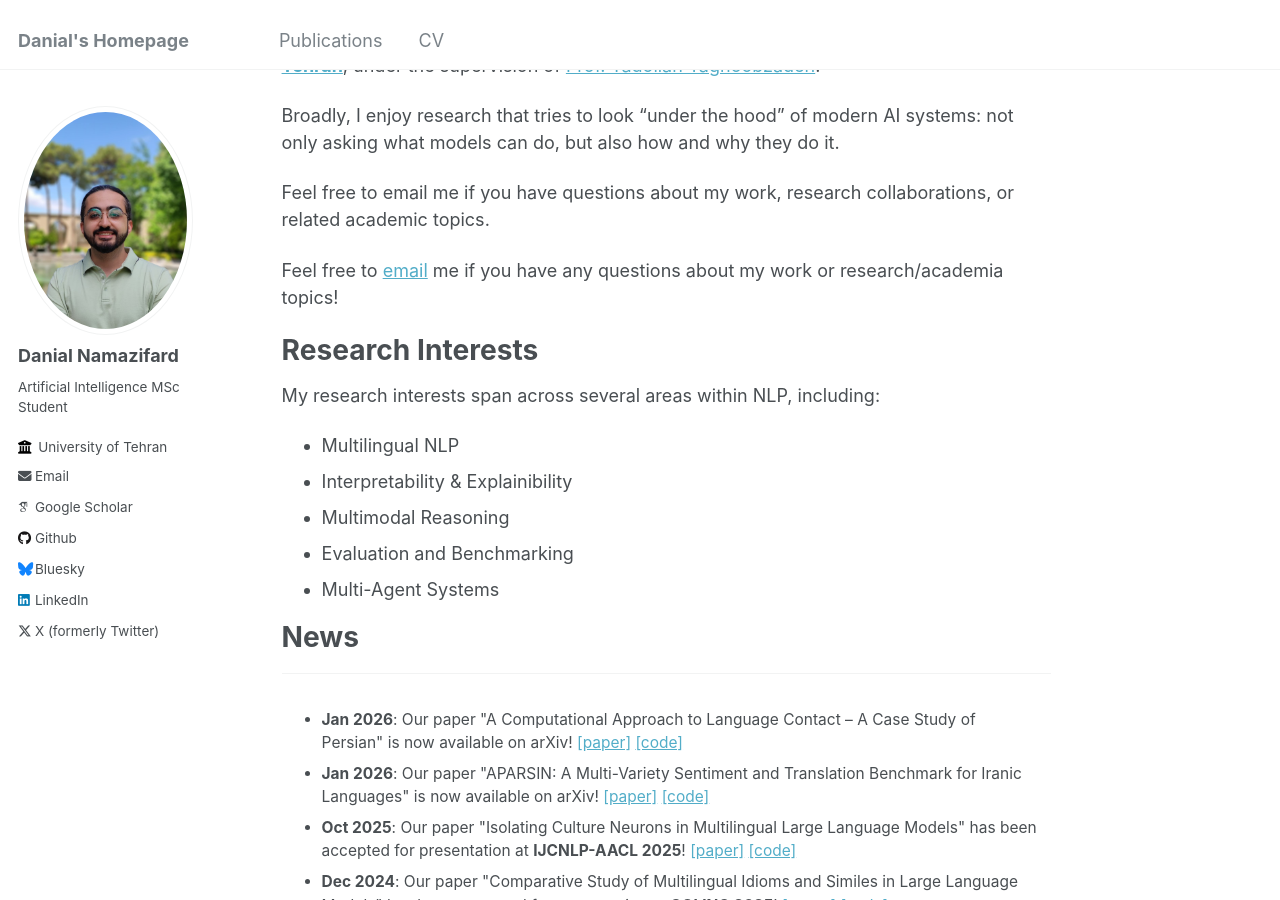
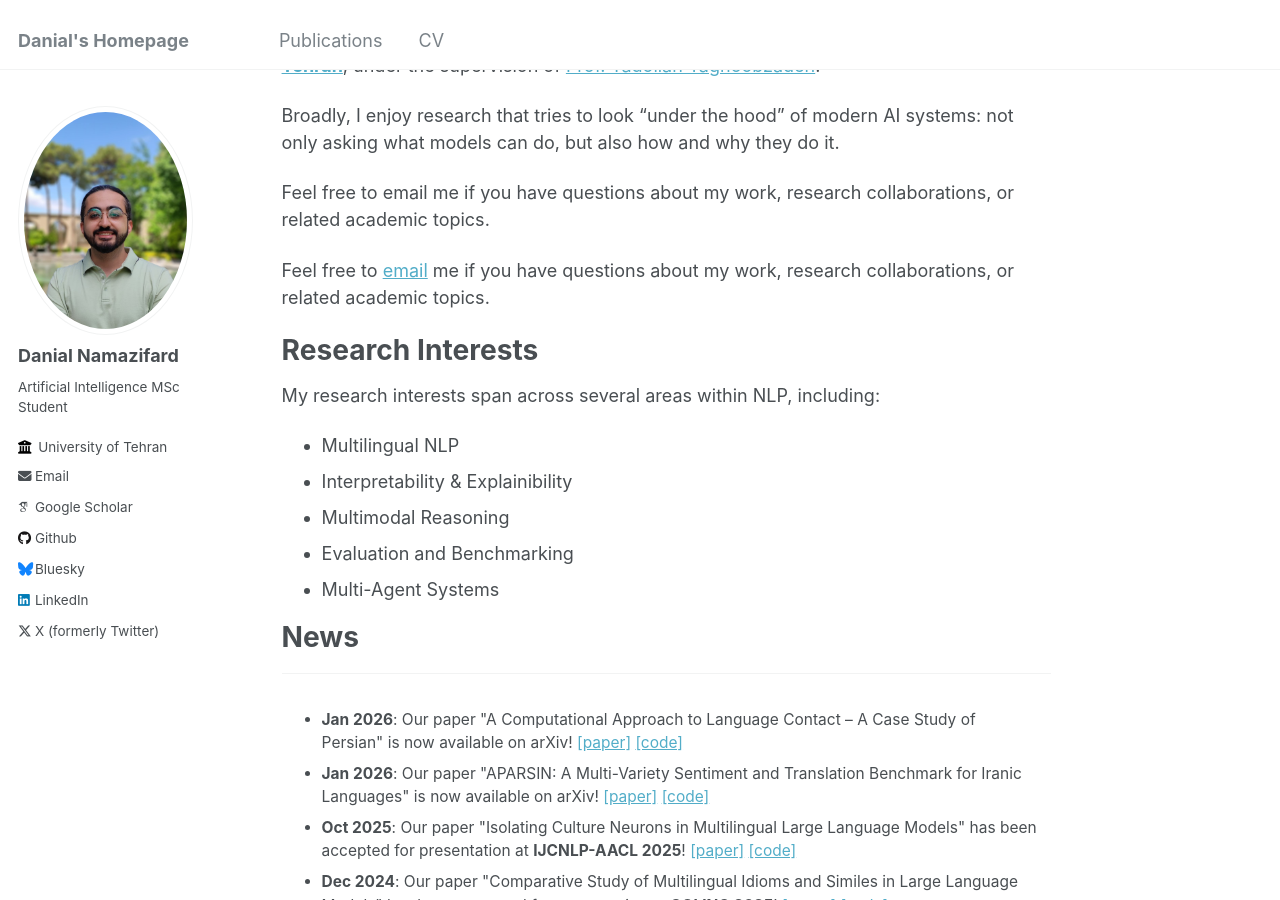
Before and after one commit to namazifard/namazifard.github.io, a Jekyll site: the page built from _pages/about.md, in a window 1280 px wide and 900 px high, scrolled down 352 px. Built offline with Jekyll 4.4.1, drawn with Linux system fonts in a browser that asks for light colours; some web fonts are replaced.

Commit message:
Update about.md

```diff
--- a/_pages/about.md
+++ b/_pages/about.md
@@ -27,7 +27,7 @@ Feel free to email me if you have questions about my work, research collaboratio
 <!-- and [Prof. Mohammad Taher Pilehvar](https://pilehvar.github.io/){:target="_blank"}.
 <!-- Hi! I am a master's student at the <b>University of Tehran</b>, and I have the pleasure of working with [Mohammad Taher Pilehvar](https://pilehvar.github.io/){:target="_blank"}, [Yadollah Yaghoobzadeh](https://yyaghoobzadeh.github.io/){:target="_blank"}, and [Azadeh Shakery](https://ece.ut.ac.ir/en/~shakery){:target="_blank"} on natural language processing (NLP) and deep learning. -->
 
-Feel free to [email](mailto:namazifard.ut.ac.ir) me if you have any questions about my work or research/academia topics!
+Feel free to [email](mailto:danial@imada.sdu.dk) me if you have questions about my work, research collaborations, or related academic topics.
 
 Research Interests
 ======
```
